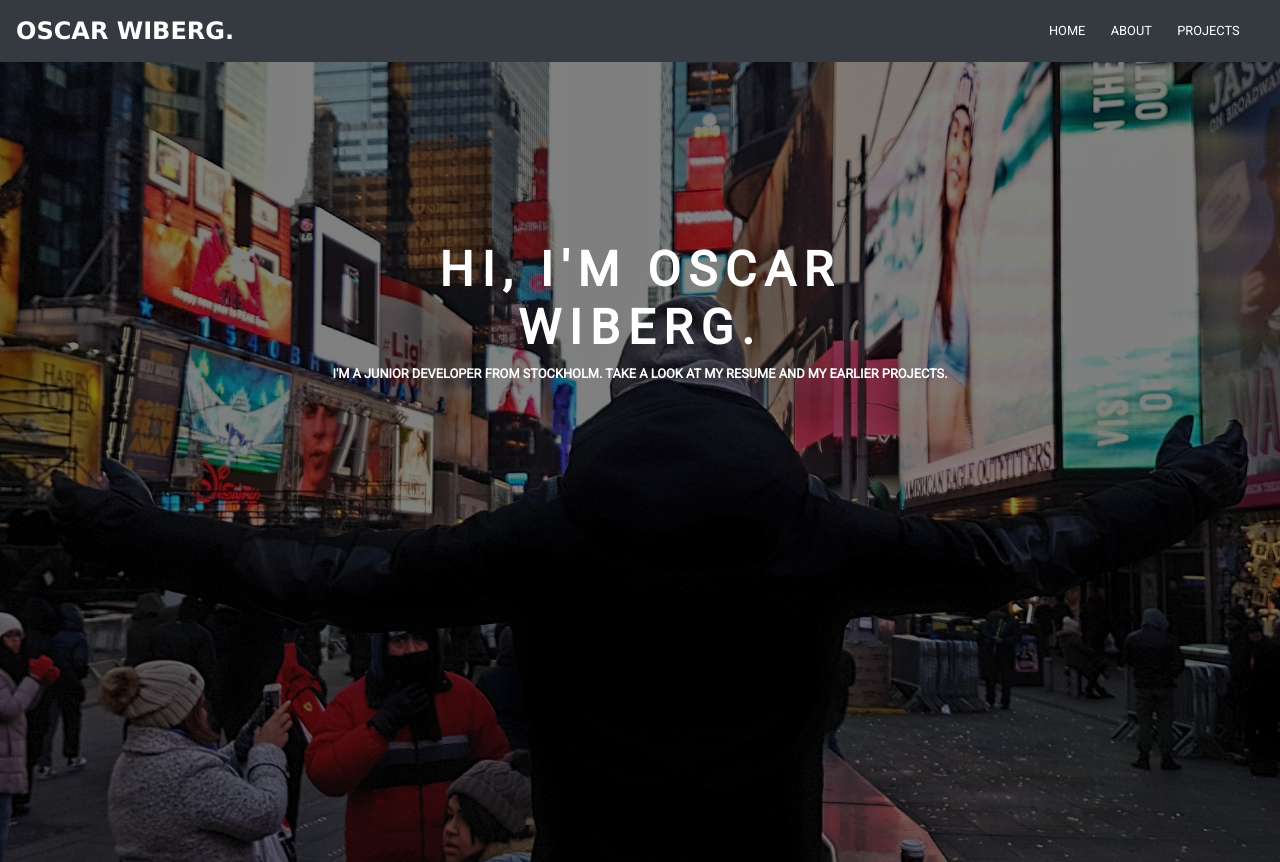
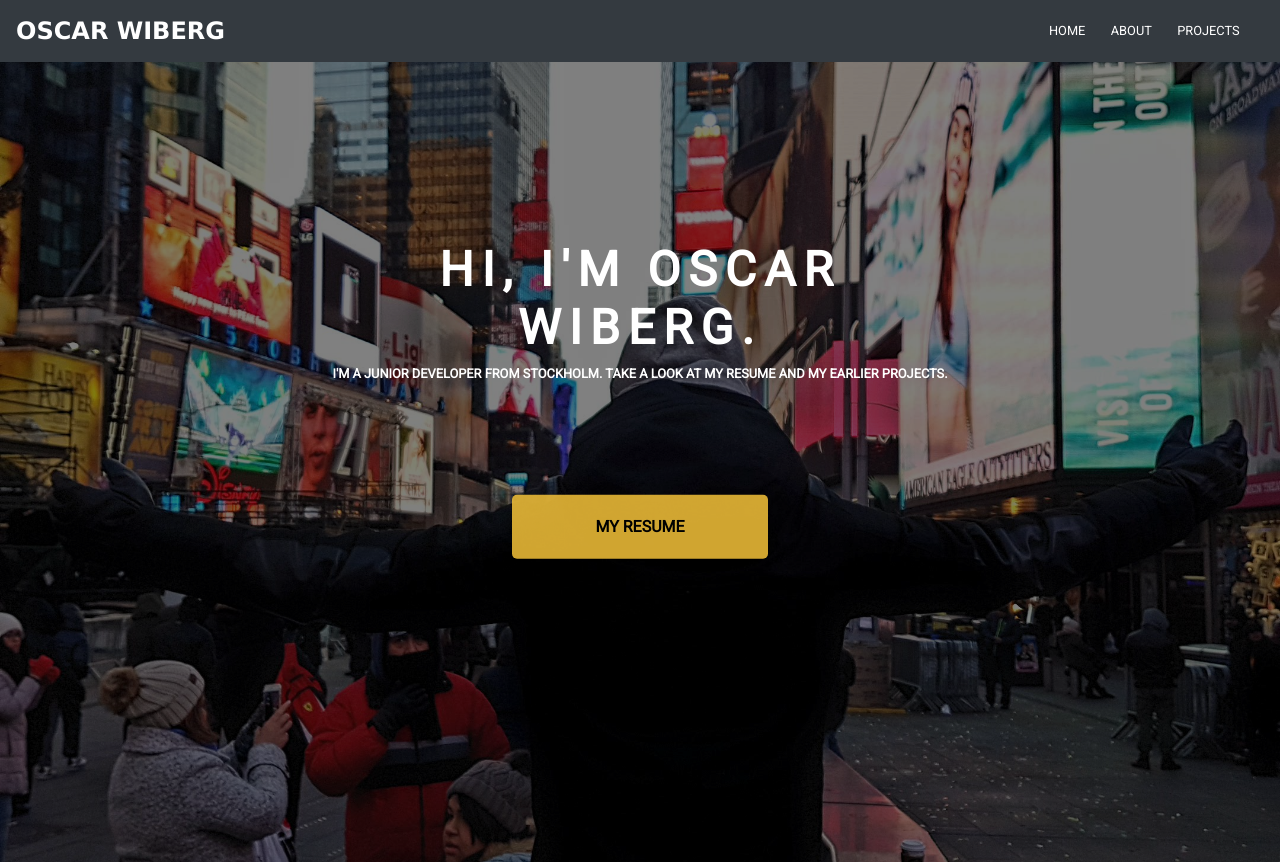
Before and after one commit to oscarwiberg/portfolio, a React (Create React App) app: page / in a window 1280 px wide. Built offline with nearby package versions, Linux system fonts and the light colour scheme.

Commit message:
working with the modal window

```diff
--- a/src/components/Navbar/Navbar.jsx
+++ b/src/components/Navbar/Navbar.jsx
@@ -8,7 +8,7 @@ const NavbarComponent = () => {
     <div>
       <Navbar bg="dark" variant="dark">
         <Navbar.Brand href="/" id="nav-logo">
-          OSCAR WIBERG.
+          OSCAR WIBERG
         </Navbar.Brand>
         <Nav id="nav-links" className="mr-auto">
           <Nav.Link id="nav-link" as={Link} to="/">
@@ -21,19 +21,6 @@ const NavbarComponent = () => {
             PROJECTS
           </Nav.Link>
         </Nav>
-        {/* <Nav id="nav-links">
-          <Link id="nav-link" to="/">
-            Home
-          </Link>
-
-          <Link id="nav-link" to="/about">
-            About
-          </Link>
-
-          <Link id="nav-link" to="/projects">
-            Projects
-          </Link>
-        </Nav> */}
       </Navbar>
     </div>
   );
--- a/src/components/pages/Jumbo.css
+++ b/src/components/pages/Jumbo.css
@@ -10,7 +10,7 @@
   z-index: 1;
   text-align: center;
   position: absolute;
-  top: 40%;
+  top: 50%;
   left: 50%;
   transform: translate(-50%, -50%);
 }
@@ -25,3 +25,51 @@ p {
   font-size: 0.8rem;
   font-weight: bold;
 }
+
+button {
+  color: black;
+  font-weight: bold;
+  width: 40%;
+  text-transform: uppercase;
+  text-decoration: none;
+  background: rgba(255, 203, 59, 0.815);
+  padding: 20px;
+  border-radius: 5px;
+  border: none;
+  transition: all 0.4s ease 0s;
+  margin-top: 15%;
+}
+
+button:hover {
+  background: rgb(255, 203, 59);
+  color: black;
+  font-weight: bold;
+  letter-spacing: 1px;
+  transition: all 0.4s ease 0s;
+}
+
+#cta {
+  color: black;
+  font-weight: bold;
+  width: 40%;
+  text-transform: uppercase;
+  text-decoration: none;
+  background: rgba(255, 203, 59, 0.815);
+  padding: 20px;
+  border-radius: 5px;
+  border: none;
+  transition: all 0.4s ease 0s;
+  margin-top: 15%;
+}
+
+#cta:hover {
+  background: rgb(255, 203, 59);
+  color: black;
+  font-weight: bold;
+  letter-spacing: 1px;
+  transition: all 0.4s ease 0s;
+}
+
+#modal {
+  width: 100%;
+}
--- a/src/components/pages/Jumbo.jsx
+++ b/src/components/pages/Jumbo.jsx
@@ -1,7 +1,37 @@
-import React from 'react';
+import React, { useState } from 'react';
 import './Jumbo.css';
+import { Modal, Button } from 'react-bootstrap';
 
 const Jumbo = () => {
+  const Example = () => {
+    const [show, setShow] = useState(false);
+
+    const handleClose = () => setShow(false);
+    const handleShow = () => setShow(true);
+
+    return (
+      <>
+        <Button id="cta" variant="primary" onClick={handleShow}>
+          MY RESUME
+        </Button>
+
+        <Modal show={show} onHide={handleClose}>
+          <Modal.Header closeButton>
+            <Modal.Title>Resume</Modal.Title>
+          </Modal.Header>
+          <Modal.Body>
+            <img className="img-cv" src="/images/cv.jpg" alt="cv"></img>
+          </Modal.Body>
+          <Modal.Footer>
+            <Button variant="secondary" onClick={handleClose}>
+              Close
+            </Button>
+          </Modal.Footer>
+        </Modal>
+      </>
+    );
+  };
+
   return (
     <div>
       <div className="text-container">
@@ -10,6 +40,8 @@ const Jumbo = () => {
           I'M A JUNIOR DEVELOPER FROM STOCKHOLM. TAKE A LOOK AT MY RESUME AND MY
           EARLIER PROJECTS.
         </p>
+        <Example />
+        {/* <button>MY RESUME</button> */}
       </div>
       <img className="img-ny" src="/images/ny.jpg" alt="new-york"></img>
     </div>
```
Also changed, not shown: public/images/cv.jpg (added).
